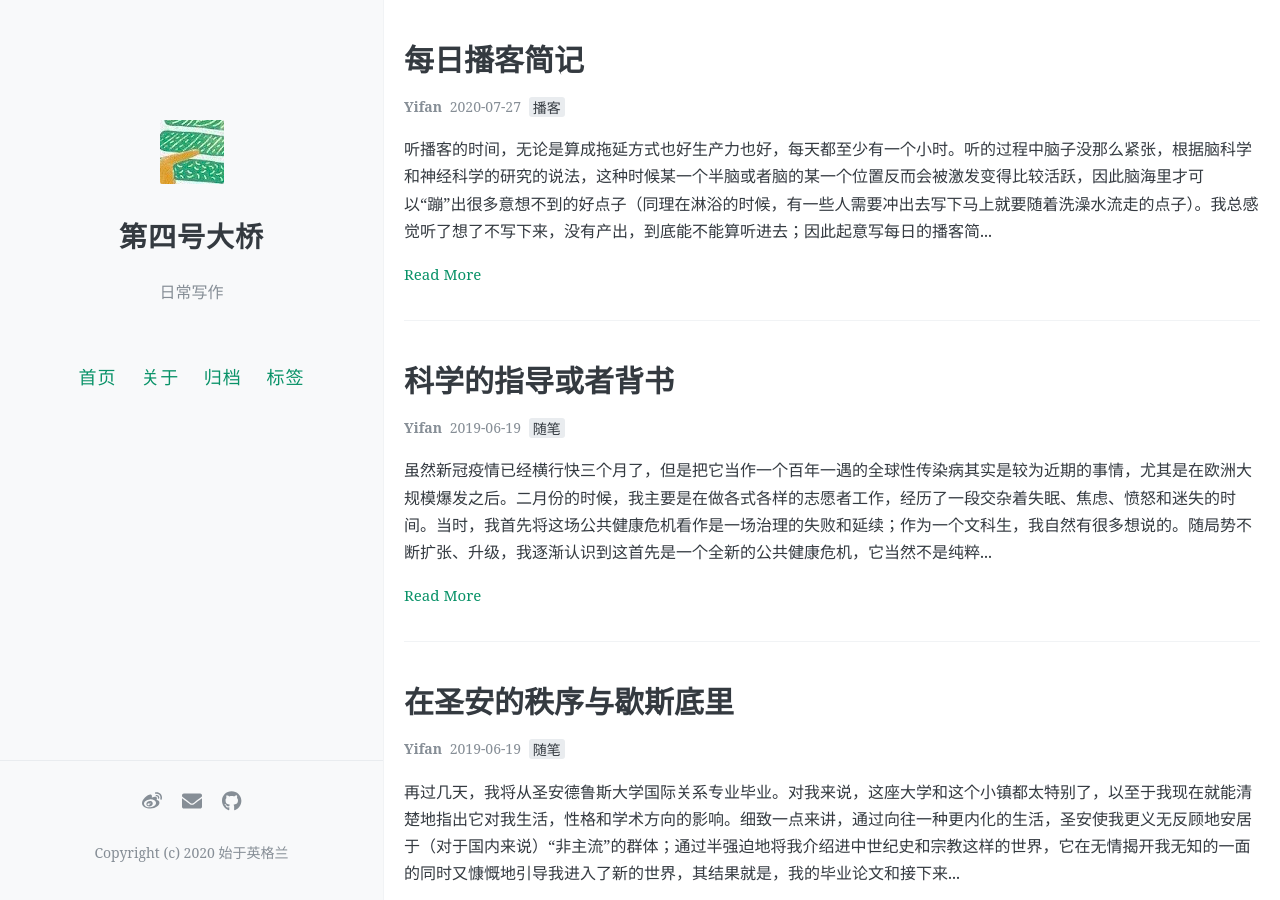
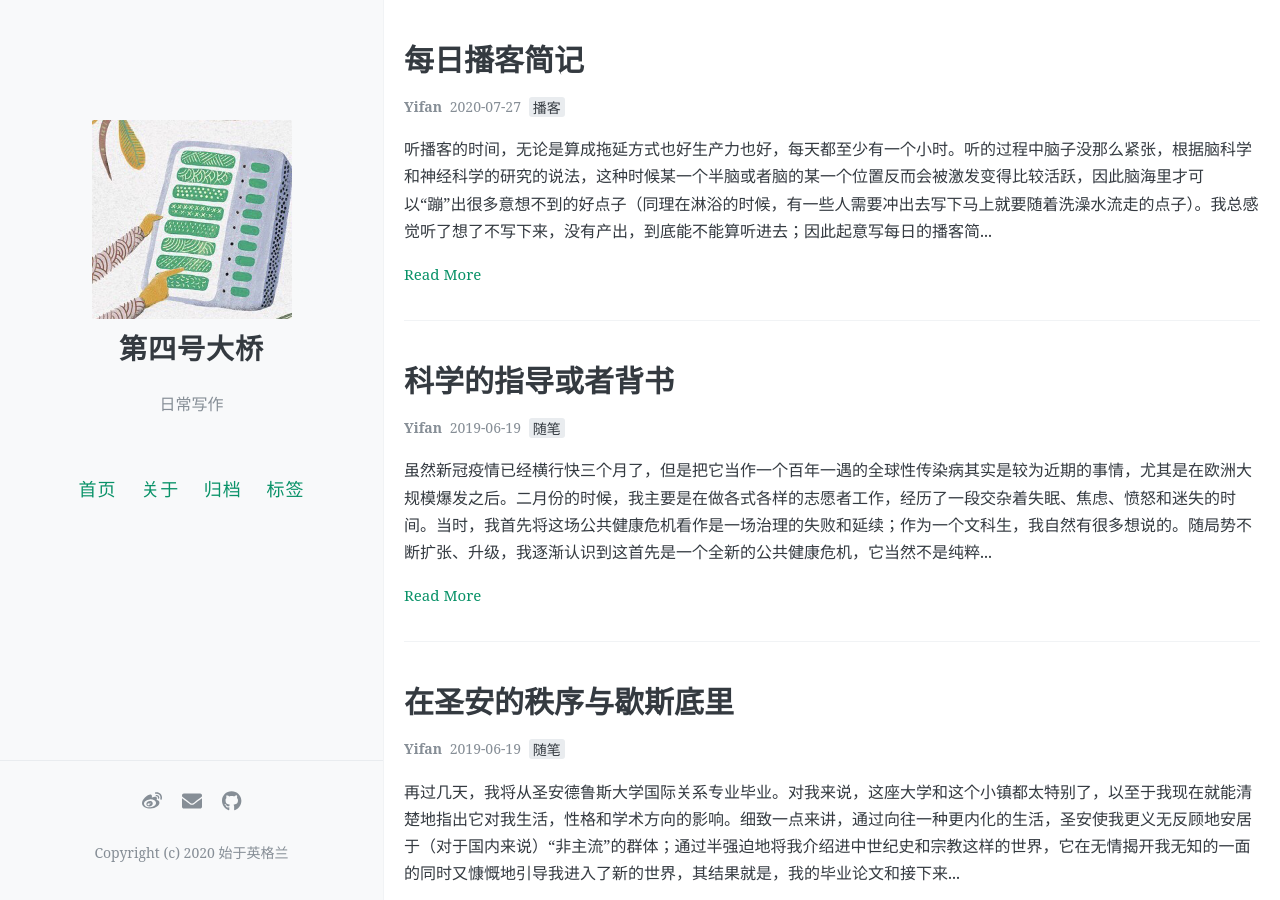
Before and after one commit to yifan0111/gincredible, a Jekyll site: the page built from index.html, in a window 1280 px wide and 900 px high. Built offline with Jekyll 4.4.1, drawn with Linux system fonts in a browser that asks for light colours; the list of posts is cut into pages by our own code; comment, search, counter and statistics services are not loaded.

Commit message:
Update _config.yml

```diff
--- a/_config.yml
+++ b/_config.yml
@@ -24,7 +24,7 @@ baseurl: /
 #
 
 # 你的博客logo图片URL，建议尺寸不超过300px × 300px
-avatar: https://github.com/yifan0111/gincredible/blob/master/images/IMG_0362.png?raw=true
+avatar: https://github.com/yifan0111/gincredible/blob/master/images/IMG_0362-2.png?raw=true
 
 # 你的favicon（出现在浏览器tab上）图片URL，建议使用较小(64px × 64px)的图片
 favicon: https://github.com/yifan0111/gincredible/blob/master/images/IMG_0362.png?raw=true
```
